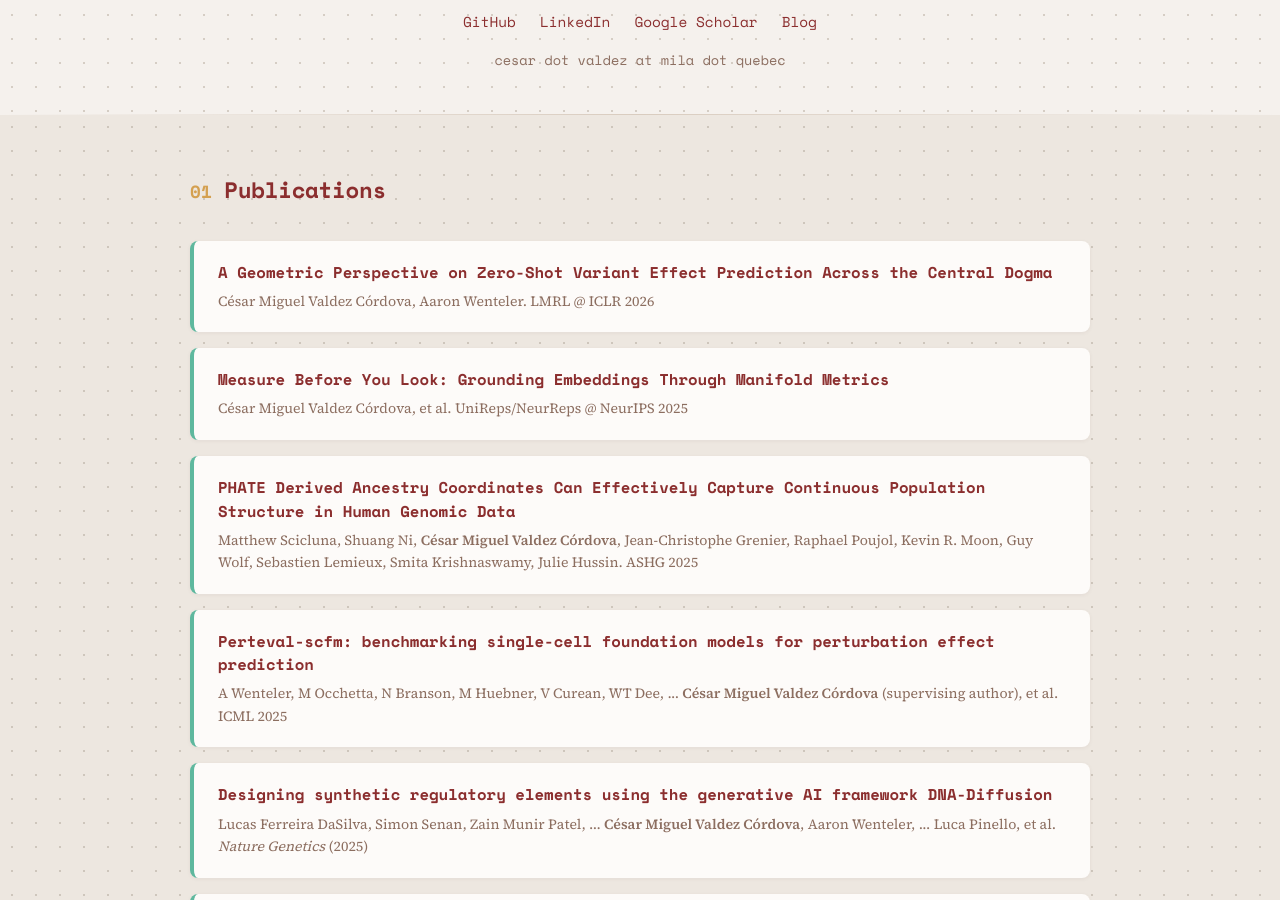
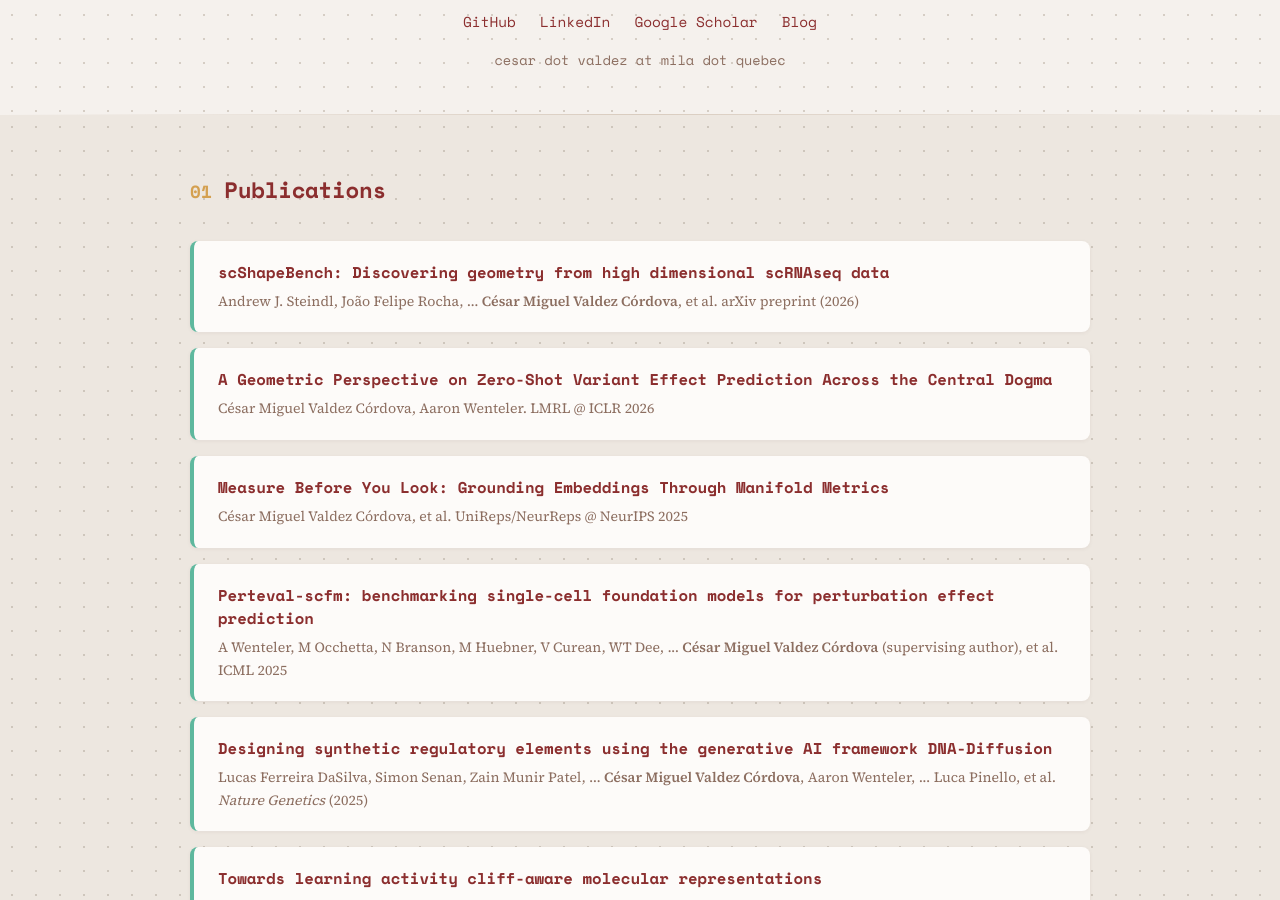
Before and after one commit to cmvcordova/cmvcordova.github.io, a Jekyll site: the page index.html, which Jekyll copies as it is, in a window 1280 px wide and 900 px high, scrolled down 741 px. Built offline with Jekyll 4.4.1, drawn with Linux system fonts in a browser that asks for light colours; some of the changed text lies outside the part shown.

Commit message:
Add scShapeBench, remove PHATE abstract and Amii affiliation
Co-Authored-By: Claude Fable 5 <noreply@anthropic.com>

```diff
--- a/index.html
+++ b/index.html
@@ -676,6 +676,11 @@
         </div>
 
         <div class="pub-card">
+            <div class="pub-title"><a href="https://arxiv.org/abs/2605.12662">scShapeBench: Discovering geometry from high dimensional scRNAseq data</a></div>
+            <div class="pub-meta">Andrew J. Steindl, João Felipe Rocha, ... <strong>César Miguel Valdez Córdova</strong>, et al. arXiv preprint (2026)</div>
+        </div>
+
+        <div class="pub-card">
             <div class="pub-title"><a href="https://openreview.net/forum?id=2BsTU6MuzC">A Geometric Perspective on Zero-Shot Variant Effect Prediction Across the Central Dogma</a></div>
             <div class="pub-meta">César Miguel Valdez Córdova, Aaron Wenteler. LMRL @ ICLR 2026</div>
         </div>
@@ -683,11 +688,6 @@
         <div class="pub-card">
             <div class="pub-title"><a href="https://openreview.net/pdf/9e460fe75e0551745b308425a82c06d529005588.pdf">Measure Before You Look: Grounding Embeddings Through Manifold Metrics</a></div>
             <div class="pub-meta">César Miguel Valdez Córdova, et al. UniReps/NeurReps @ NeurIPS 2025</div>
-        </div>
-
-        <div class="pub-card">
-            <div class="pub-title"><a href="#">PHATE Derived Ancestry Coordinates Can Effectively Capture Continuous Population Structure in Human Genomic Data</a></div>
-            <div class="pub-meta">Matthew Scicluna, Shuang Ni, <strong>César Miguel Valdez Córdova</strong>, Jean-Christophe Grenier, Raphael Poujol, Kevin R. Moon, Guy Wolf, Sebastien Lemieux, Smita Krishnaswamy, Julie Hussin. ASHG 2025</div>
         </div>
 
         <div class="pub-card">
```
Also changed, not shown: other parts of index.html (+0 -1 lines).
